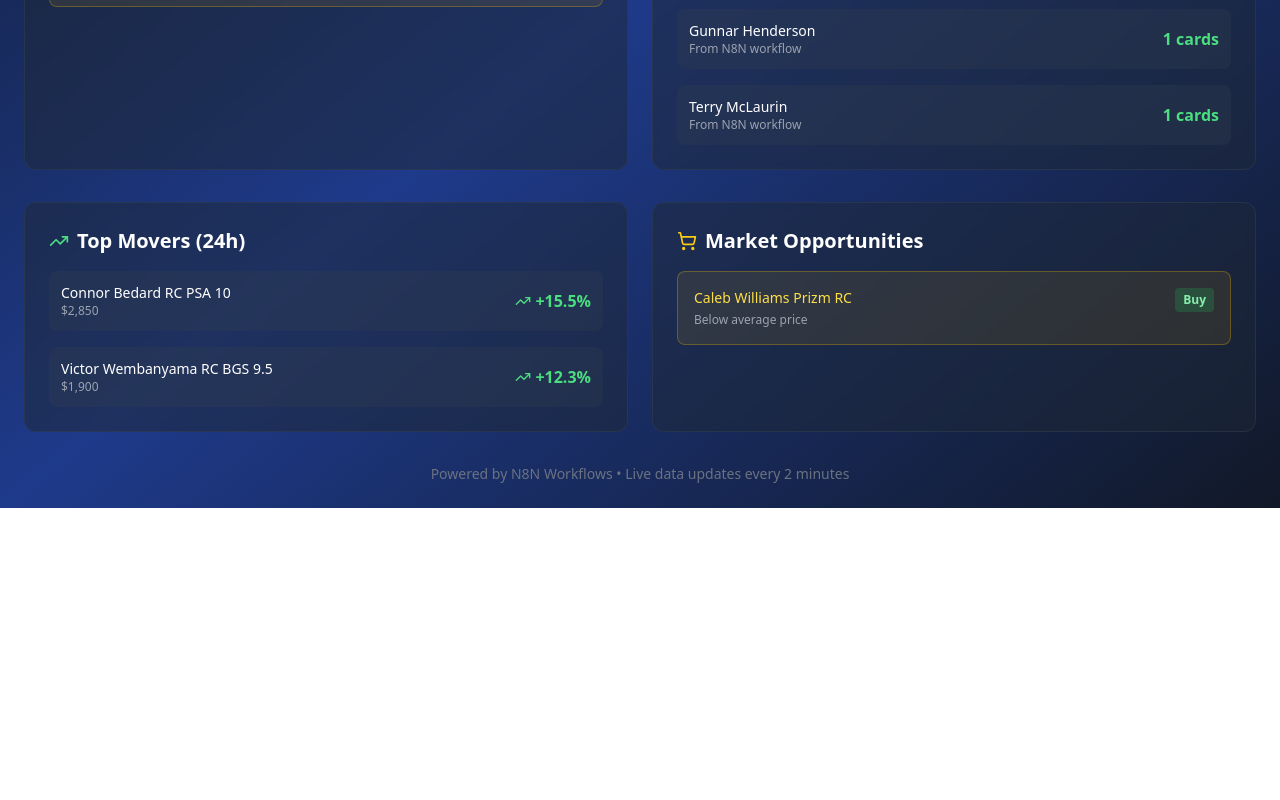
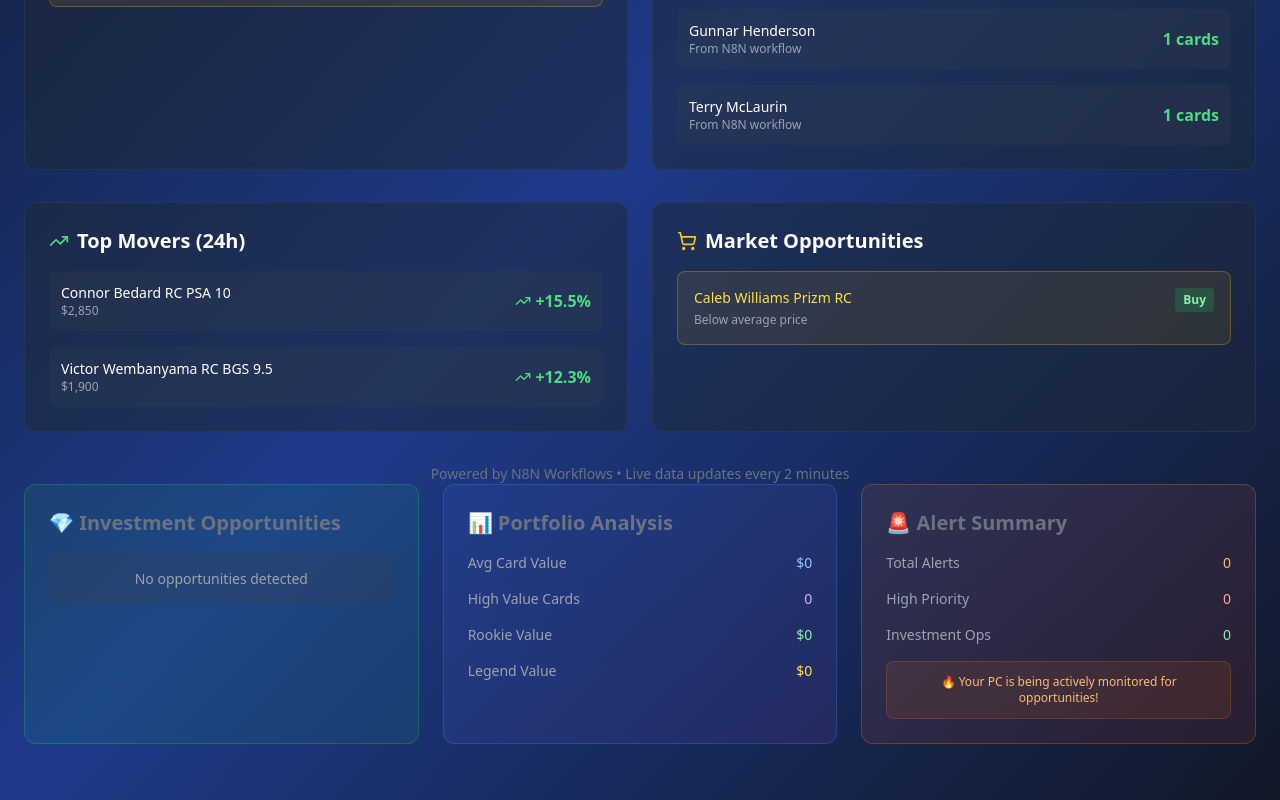
Before and after one commit to jlove703/sports-cards-ai-v3, a Next.js app: page / in a window 1280 px wide. Shown: the part 536-1336 px from the top of the page. Before the commit the page ends 1044 px from the top, so only its background shows below. Built offline with nearby package versions, Linux system fonts and the light colour scheme.

Commit message:
Update index.tsx

```diff
--- a/pages/index.tsx
+++ b/pages/index.tsx
@@ -248,6 +248,89 @@
         {/* Footer */}
         <div className="mt-8 text-center text-gray-500 text-sm">
           <p>Powered by N8N Workflows • Live data updates every 2 minutes</p>
+          {/* Investment Intelligence Section */}
+        <div className="grid grid-cols-1 xl:grid-cols-3 gap-6 mb-8">
+          {/* Investment Opportunities */}
+          <div className="bg-gradient-to-br from-green-500/10 to-emerald-500/10 rounded-xl p-6 border border-green-500/30">
+            <h3 className="text-xl font-semibold mb-4 flex items-center">
+              💎 Investment Opportunities
+            </h3>
+            <div className="space-y-3">
+              {cardData.investmentOpportunities && cardData.investmentOpportunities.length > 0 ? (
+                cardData.investmentOpportunities.map((opp, index) => (
+                  <div key={index} className="p-3 bg-green-500/10 border border-green-500/20 rounded-lg">
+                    <div className="flex items-start justify-between">
+                      <div className="flex-1">
+                        <p className="font-medium text-sm text-green-300">{opp.player}</p>
+                        <p className="text-xs text-gray-400">{opp.card}</p>
+                        <p className="text-xs text-green-400 mt-1">{opp.reasoning}</p>
+                      </div>
+                      <div className="text-right">
+                        <p className="text-xs text-green-300">${opp.currentPrice}</p>
+                        <p className="text-xs text-green-400">+{opp.upside}</p>
+                      </div>
+                    </div>
+                  </div>
+                ))
+              ) : (
+                <div className="p-4 bg-gray-700/30 rounded-lg">
+                  <p className="text-gray-400">No opportunities detected</p>
+                </div>
+              )}
+            </div>
+          </div>
+
+          {/* Portfolio Analysis */}
+          <div className="bg-gradient-to-br from-blue-500/10 to-purple-500/10 rounded-xl p-6 border border-blue-500/30">
+            <h3 className="text-xl font-semibold mb-4 flex items-center">
+              📊 Portfolio Analysis
+            </h3>
+            <div className="space-y-4">
+              <div className="flex justify-between">
+                <span className="text-gray-400">Avg Card Value</span>
+                <span className="text-blue-300">${cardData.summary?.avgCardValue || 0}</span>
+              </div>
+              <div className="flex justify-between">
+                <span className="text-gray-400">High Value Cards</span>
+                <span className="text-purple-300">{cardData.portfolioAnalysis?.highValueCards || 0}</span>
+              </div>
+              <div className="flex justify-between">
+                <span className="text-gray-400">Rookie Value</span>
+                <span className="text-green-300">${cardData.portfolioAnalysis?.rookieCardValue?.toLocaleString() || 0}</span>
+              </div>
+              <div className="flex justify-between">
+                <span className="text-gray-400">Legend Value</span>
+                <span className="text-yellow-300">${cardData.portfolioAnalysis?.legendCardValue?.toLocaleString() || 0}</span>
+              </div>
+            </div>
+          </div>
+
+          {/* Alert Summary */}
+          <div className="bg-gradient-to-br from-orange-500/10 to-red-500/10 rounded-xl p-6 border border-orange-500/30">
+            <h3 className="text-xl font-semibold mb-4 flex items-center">
+              🚨 Alert Summary
+            </h3>
+            <div className="space-y-4">
+              <div className="flex justify-between">
+                <span className="text-gray-400">Total Alerts</span>
+                <span className="text-orange-300">{cardData.summary?.totalAlerts || 0}</span>
+              </div>
+              <div className="flex justify-between">
+                <span className="text-gray-400">High Priority</span>
+                <span className="text-red-300">{cardData.summary?.highPriorityAlerts || 0}</span>
+              </div>
+              <div className="flex justify-between">
+                <span className="text-gray-400">Investment Ops</span>
+                <span className="text-green-300">{cardData.summary?.investmentOps || 0}</span>
+              </div>
+              <div className="p-3 bg-orange-500/10 border border-orange-500/20 rounded-lg mt-4">
+                <p className="text-xs text-orange-300">
+                  🔥 Your PC is being actively monitored for opportunities!
+                </p>
+              </div>
+            </div>
+          </div>
+        </div>
         </div>
       </div>
     </div>
```
